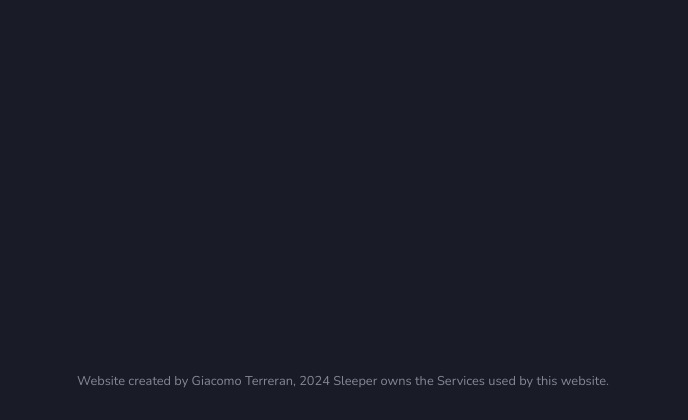
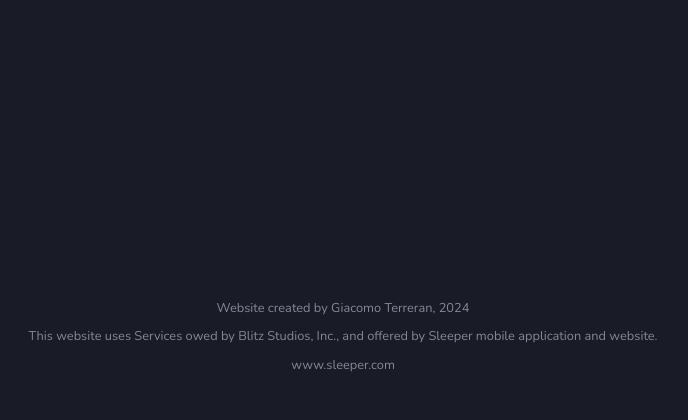
Before and after one commit to gterreran/sleeper_legacy, a Django app: template templates/base.html in a window 1280 px wide. Shown: the part 380-800 px from the top of the page, without its empty margins (409-1097 px from the left). Run offline with Django 4.2, Linux system fonts and the light colour scheme; the template is opened without the code that fills it, so the values that code supplies are empty; some libraries are stand-ins or nearby versions.

Commit message:
Expanded footer; bug fix.

```diff
--- a/fantasy/settings.py
+++ b/fantasy/settings.py
@@ -234,6 +234,6 @@ PLOTLY_COMPONENTS = [
 
 # The following is for production
 
-if origins := os.environ.get("CSRF_TRUSTED_ORIGINS") is not None:
+if (origins := os.environ.get("CSRF_TRUSTED_ORIGINS")) is not None:
     CSRF_TRUSTED_ORIGINS = origins.split(" ")
     SECURE_PROXY_SSL_HEADER = ("HTTP_X_FORWARDED_PROTO", "https")
--- a/templates/partials/_footer.html
+++ b/templates/partials/_footer.html
@@ -2,8 +2,9 @@
     <div class="container my-auto">
         <div class="copyright text-center my-auto">
             <!-- <span>Copyright &copy; Giacomo Terreran 2024</span> -->
-            <span>Website created by Giacomo Terreran, 2024</span>
-            <span>Sleeper owns the Services used by this website.</span>
+            <p><span>Website created by Giacomo Terreran, 2024</span></p>
+            <p><span>This website uses Services owed by Blitz Studios, Inc., and offered by Sleeper mobile application and website.</span></p>
+            <p><span><a href="http://www.sleeper.com/" rel="nofollow noopener noreferrer" target="_blank">www.sleeper.com</a><span></p>
         </div>
     </div>
 </footer>
```
